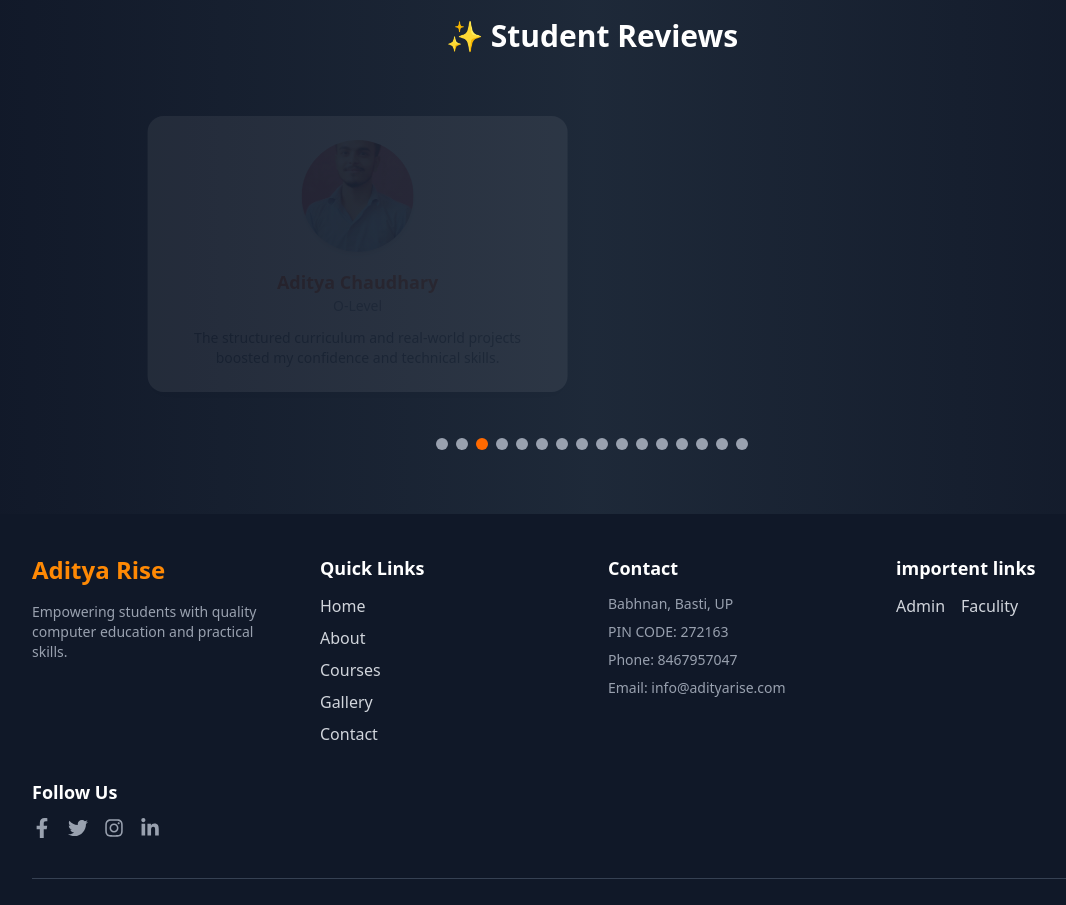
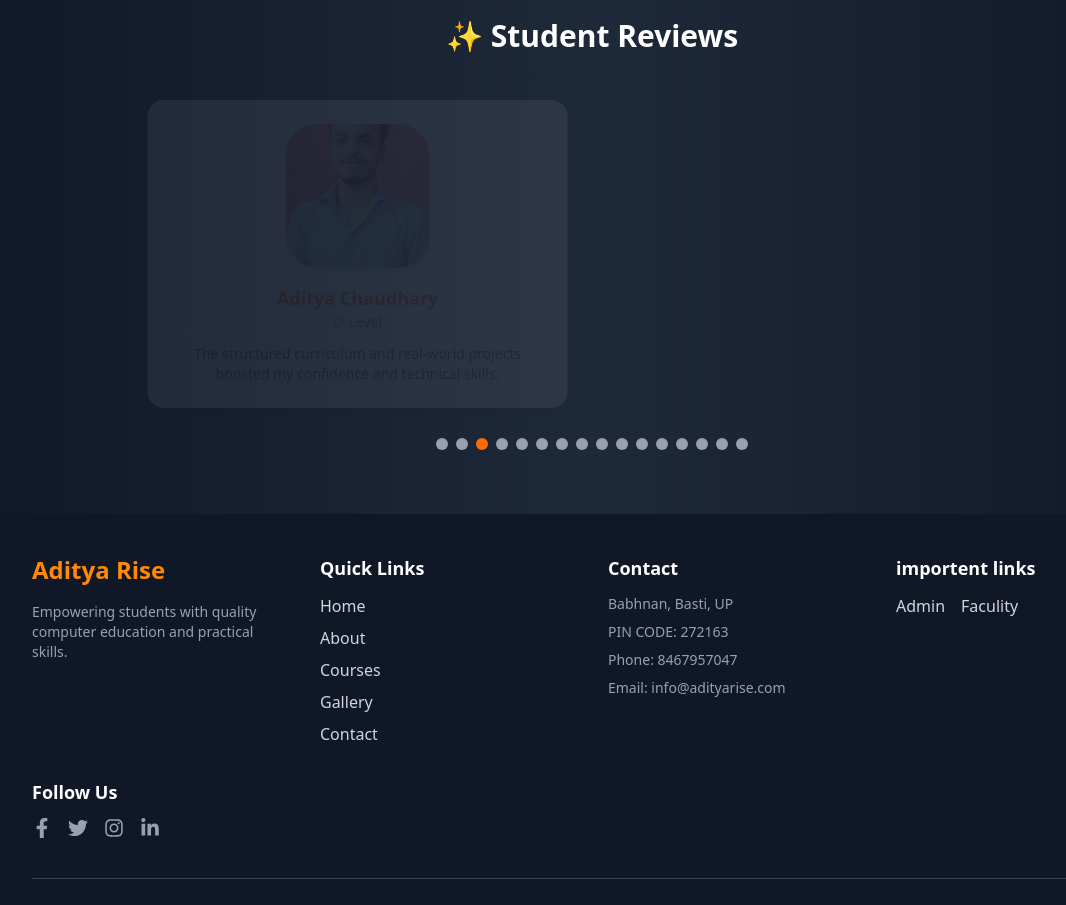
Before and after one commit to Shikhrar214/Abhay-arci-institute, a React (Vite) app in the folder client/: page / in a window 1280 px wide. Shown: the part 940-1845 px from the top of the page, without its empty margins (48-1114 px from the left). Built offline with nearby package versions, Linux system fonts and the light colour scheme.

Commit message:
small changes

```diff
--- a/client/src/admin/Login.jsx
+++ b/client/src/admin/Login.jsx
@@ -1,11 +1,14 @@
 import React from "react";
 import { motion } from "framer-motion";
-import { Link } from "react-router"
+import { Link, useNavigate } from "react-router"
 
 const Login = () => {
 
+  const navigate = useNavigate();
   const adminLogin = () => {
+
     alert("papa")
+    navigate("/secure-admin-dashboard")
   }
 
   return (
--- a/client/src/components/Home.jsx
+++ b/client/src/components/Home.jsx
@@ -238,7 +238,7 @@ function Home() {
                 <img
                   src={studentsReviews[index].image}
                   alt={studentsReviews[index].name}
-                  className="h-28 w-28 rounded-full object-cover shadow-md"
+                  className="h-36 w-36 rounded-4xl object-cover shadow-md"
                 />
                 <h3 className="mt-4 font-bold text-lg text-orange-600">
                   {studentsReviews[index].name}
--- a/client/src/employee/StaffLogin.jsx
+++ b/client/src/employee/StaffLogin.jsx
@@ -1,11 +1,13 @@
 import React from 'react'
 import { motion } from "framer-motion";
-
+import {useNavigate} from "react-router"
 function StaffLogin() {
 
+  const navigate  = useNavigate();
 
   const staffLogin = () => {
 
+    navigate("/staff-dash")
   }
   return (
     <div className='bg-gradient-to-br from-gray-900 via-gray-800 to-gray-900 h-screen w-full text-white flex items-center justify-center'>
```
